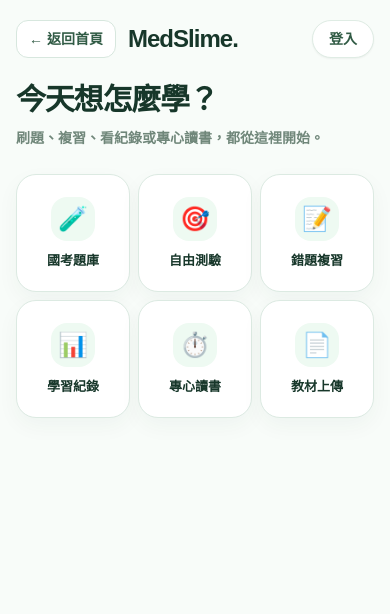
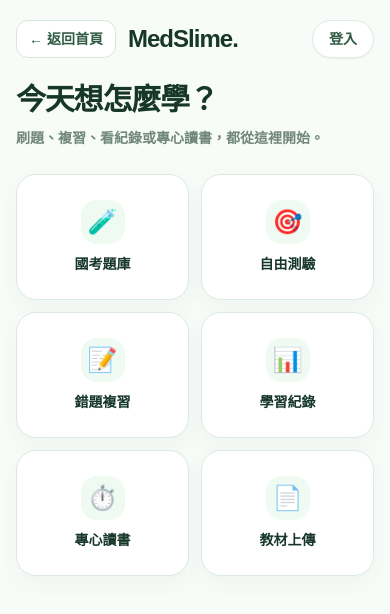
Before and after one commit to jason900326/medslime-web, a Next.js app: page /study in a window 390 px wide. Shown: the top 614 px of the page. Built offline with nearby package versions, Linux system fonts and the light colour scheme; no server answers.

Commit message:
Use two-column study menu

```diff
--- a/app/study/page.tsx
+++ b/app/study/page.tsx
@@ -23,17 +23,17 @@ export default function StudyPage() {
           </p>
         </section>
 
-        <section className="mt-6 grid grid-cols-3 gap-2 sm:gap-3 md:gap-4">
+        <section className="mt-6 grid grid-cols-2 gap-3 md:gap-4">
           {studyItems.map((item) => (
             <Link
               key={item.title}
               href={item.href}
-              className="group flex min-h-[118px] flex-col items-center justify-center rounded-[20px] border border-[#dceae2] bg-white px-2.5 py-4 text-center shadow-[0_8px_22px_rgba(30,78,50,0.045)] transition hover:-translate-y-0.5 hover:border-[#bfe1cb] hover:shadow-[0_12px_28px_rgba(30,78,50,0.07)] active:scale-[0.98] sm:min-h-[132px] sm:rounded-[22px] sm:px-4"
+              className="group flex min-h-[126px] flex-col items-center justify-center rounded-[20px] border border-[#dceae2] bg-white px-3 py-4 text-center shadow-[0_8px_22px_rgba(30,78,50,0.045)] transition hover:-translate-y-0.5 hover:border-[#bfe1cb] hover:shadow-[0_12px_28px_rgba(30,78,50,0.07)] active:scale-[0.98] sm:min-h-[138px] sm:rounded-[22px] sm:px-4"
             >
               <div className="flex h-11 w-11 items-center justify-center rounded-2xl bg-[var(--brand-primary-soft)] text-2xl sm:h-12 sm:w-12">
                 {item.icon}
               </div>
-              <div className="mt-3 text-[13px] font-black leading-tight sm:text-base">
+              <div className="mt-3 text-sm font-black leading-tight sm:text-base">
                 {item.title}
               </div>
             </Link>
```
